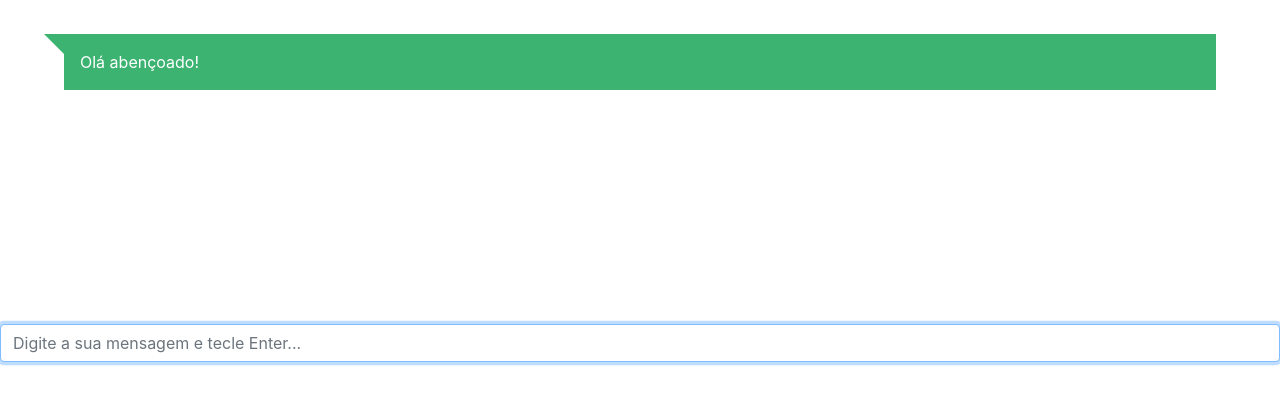
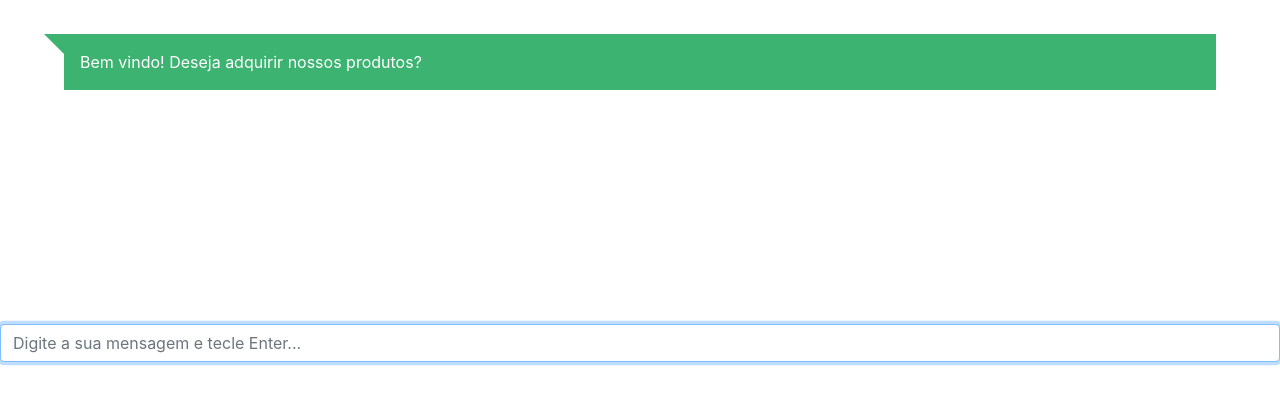
Before and after one commit to athayde-ne/chatbot, a Django app: template arquitetura/chatbot/perguntas/templates/chatbot.html in a window 1280 px wide. Shown: the part 56-461 px from the top of the page. Run offline with Django 3.2, Linux system fonts and the light colour scheme; the template is opened without the code that fills it, so the values that code supplies are empty; some libraries are stand-ins or nearby versions.

Commit message:
alter fluxo

```diff
--- a/arquitetura/chatbot/chatbot/settings.py
+++ b/arquitetura/chatbot/chatbot/settings.py
@@ -26,7 +26,7 @@ SECRET_KEY = '*gj#ns)nqzm*2@4#k_i!mua@6d2j&ris6hgz@lv=ut2nvcfxeh'
 DEBUG = True
 
 ALLOWED_HOSTS = [
-'31.220.56.135'
+#'31.220.56.135'
 ]
 
 
--- a/arquitetura/chatbot/perguntas/templates/chatbot.html
+++ b/arquitetura/chatbot/perguntas/templates/chatbot.html
@@ -107,7 +107,7 @@
 			<div class="talk-bubble tri-right left-top"
 			style="width: 90%; background-color: #3CB371;">
 				<div class="talktext">
-					<p>Olá abençoado!</p>
+					<p>Bem vindo! Deseja adquirir nossos produtos?</p>
 				</div>
 			</div>
 		</div>
```
Also changed, not shown: arquitetura/chatbot/chatbot.sqlite3.
